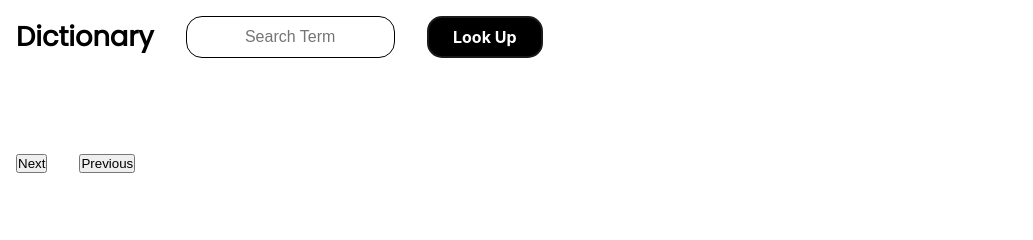
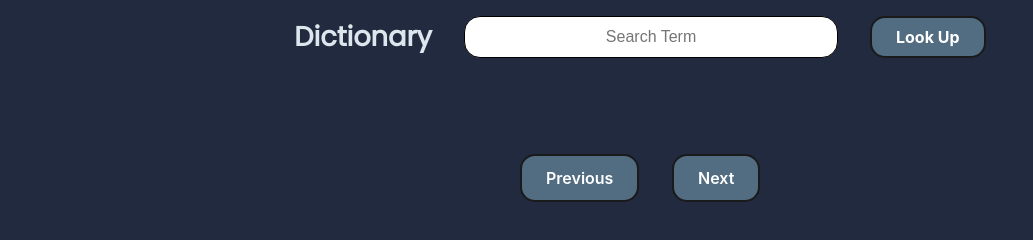
Before and after one commit to BitsuMamo/WAP_Dictionary, a website: page view/index.html in a window 1280 px wide. Shown: the whole page, without its empty margins (0-1033 px from the left). Drawn offline with Linux system fonts and the light colour scheme.

Commit message:
Added Next and Previous Butotn as well as change to color pallete

```diff
--- a/view/index.html
+++ b/view/index.html
@@ -10,17 +10,17 @@
 <body>
 
     <div class="container">
-        <div class="row">
+        <div class="row header">
             <lable class="label">Dictionary</lable>
             <input type="text" id="term-input" name="term-input" placeholder="Search Term">
             <button id="search-btn" class="button-27">Look Up</button>
         </div>
-        <div class="row">
+        <div class="row body">
             <div id="output"></div>
         </div>
-        <div class="row">
-            <button id="next-btn">Next</button>
-            <button id="previous-btn">Previous</button>
+        <div class="row footer">
+            <button id="previous-btn" class="button-27">Previous</button>
+            <button id="next-btn" class="button-27">Next</button>
         </div>
     </div>
 
--- a/view/style.css
+++ b/view/style.css
@@ -1,23 +1,25 @@
 @import url('https://fonts.googleapis.com/css2?family=Poppins:wght@300;400&display=swap');
 
-*{
+* {
     margin: 0;
     padding: 0;
     box-sizing: border-box;
 }
 
-body{
+body {
     font-family: 'Poppins', sans-serif;
+    background-color: #212A3E;
+    color: #DDE6ED;
 }
 
-.row{
+.row {
     display: flex;
     gap: 2rem;
     padding: 1rem;
     width: 100%;
 }
 
-#output{
+#output {
     width: 100%;
     padding: 1rem;
     display: flex;
@@ -25,9 +27,8 @@ body{
     flex: 4;
 }
 
-.card{
-    box-shadow: 0 4px 8px 0 rgba(0,0,0,0.2);
-    /* border: 1px solid black; */
+.card {
+    box-shadow: 0 4px 8px 0 rgba(0, 0, 0, 0.2);
     margin: 1rem;
     padding: 1rem;
     border-radius: 1rem;
@@ -35,64 +36,77 @@ body{
     display: flex;
     flex-direction: column;
     gap: 1rem;
+    background-color: #F1F6F9;
+    color: #212A3E;
+
 }
 
-.card div{
+.card div {
     display: inline-block;
 }
 
-.card-title{
+.card-title {
     font-size: 1.5rem;
     font-weight: bold;
+    text-align: center;
+    text-decoration: underline;
+    text-transform: capitalize;
 }
 
-.card-sub-title{
+.card-sub-title {
     font-size: 1rem;
     font-style: italic;
 }
 
+.card-body{
+    font-size: 1.1rem;
+    text-align: justify;
+}
 
-.label{
+.label {
     font-size: 1.7rem;
     font-weight: bold;
 }
 
-#term-input{
+#term-input {
     text-align: center;
     font-size: 1rem;
     outline: none;
     border-radius: 1rem;
     border: 1px solid black;
+    width: 30%;
 }
 
-#search-btn{
+#search-btn {
     /* padding: 0 1rem; */
     font-size: 1rem;
     font-weight: bold;
 }
 
-button.primary{
-    background-color: #4CAF50; /* Green */
+button.primary {
+    background-color: #4CAF50;
+    /* Green */
     border: 0.3rem solid #4CAF50;
     color: white;
 }
 
-button.primary:hover{
-    background-color: white; /* Green */
+button.primary:hover {
+    background-color: white;
+    /* Green */
     color: #4CAF50;
     transition: 0.3s;
 }
 
 .button-27 {
     appearance: none;
-  background-color: #000000;
+    background-color: #526D82;
     border: 2px solid #1A1A1A;
     border-radius: 15px;
     box-sizing: border-box;
     color: #FFFFFF;
     cursor: pointer;
     display: inline-block;
-  font-family: Roobert,-apple-system,BlinkMacSystemFont,"Segoe UI",Helvetica,Arial,sans-serif,"Apple Color Emoji","Segoe UI Emoji","Segoe UI Symbol";
+    font-family: Roobert, -apple-system, BlinkMacSystemFont, "Segoe UI", Helvetica, Arial, sans-serif, "Apple Color Emoji", "Segoe UI Emoji", "Segoe UI Symbol";
     font-size: 16px;
     font-weight: 600;
     line-height: normal;
@@ -122,3 +136,17 @@ button.primary:hover{
     box-shadow: none;
     transform: translateY(0);
 }
+
+.header{
+    justify-content: center;
+}
+
+.footer{
+    display: flex;
+    justify-content: center;
+    align-items: center;
+}
+
+.footer button{
+    height: 3rem;
+}
```
Lines whose indentation alone changed are shown as unchanged.
